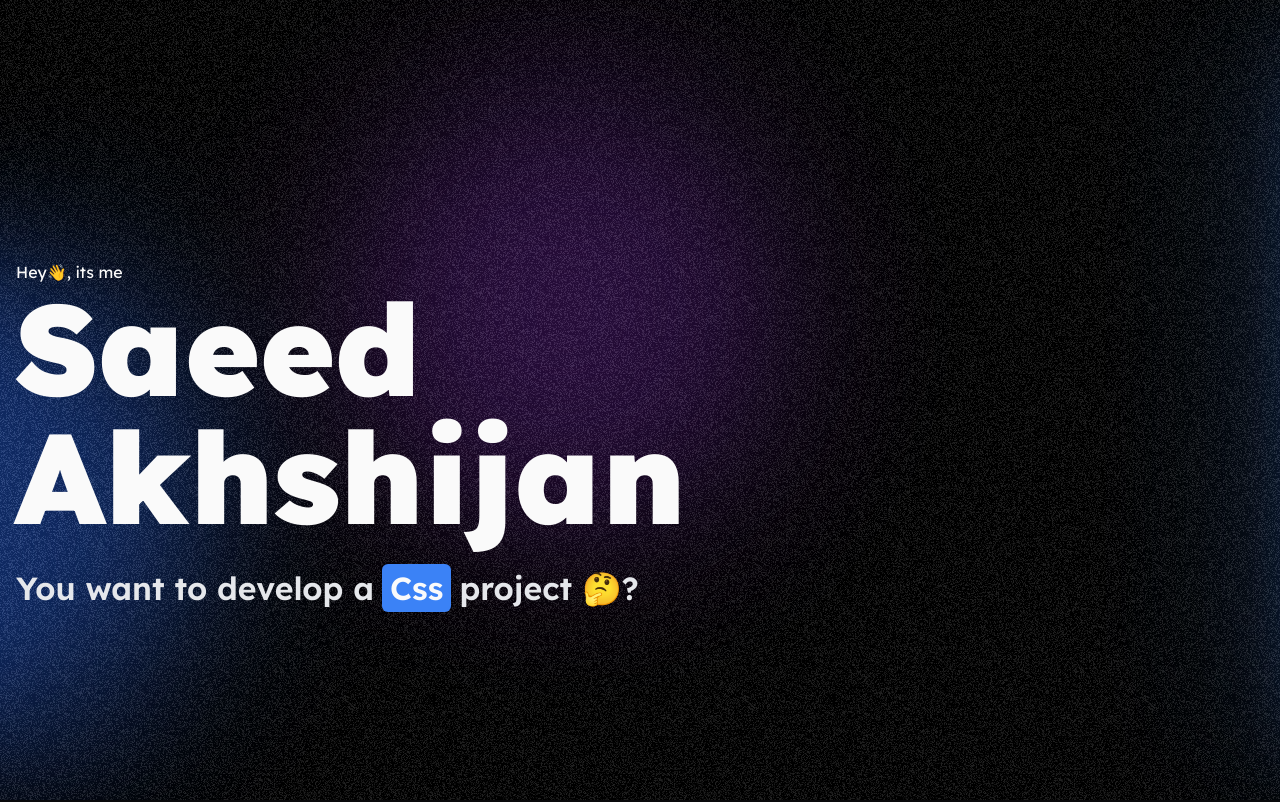
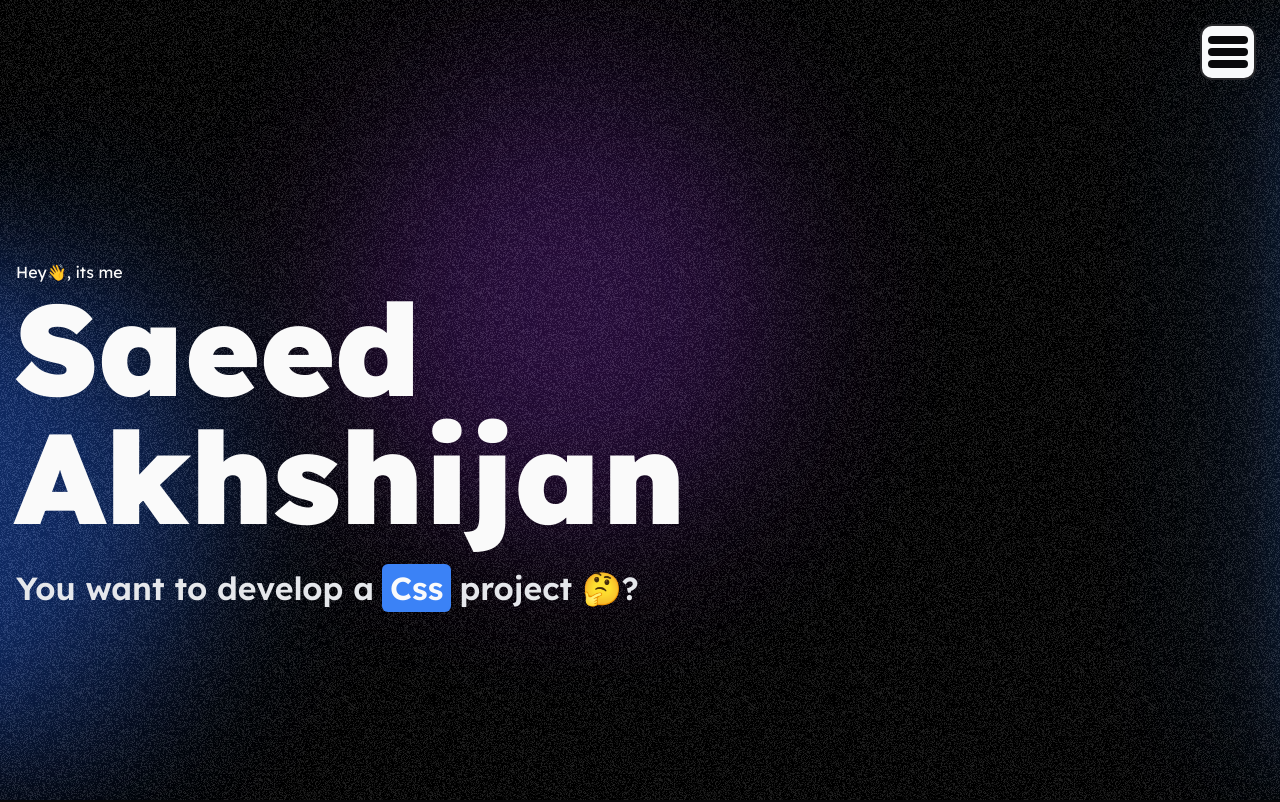
Before and after one commit to saeeda7n/saeedakhshijan, a Next.js app: page / in a window 1280 px wide. Shown: the top 802 px of the page. Built offline with nearby package versions, Linux system fonts and the light colour scheme.

Commit message:
added navbar

```diff
--- a/app/(root)/_components/aboutMe.tsx
+++ b/app/(root)/_components/aboutMe.tsx
@@ -28,6 +28,7 @@ export function AboutMe() {
      </p>
     </div>
    </div>
+   <div id="about_me" aria-hidden />
   </section>
  );
 }
--- a/app/(root)/_components/hero.tsx
+++ b/app/(root)/_components/hero.tsx
@@ -90,6 +90,7 @@ export function Hero() {
 
  return (
   <section
+   id="hero"
    className="relative z-50 bg-black selection:bg-zinc-900 selection:text-gray-100"
    style={
     {
--- a/app/(root)/_components/otherSkills.tsx
+++ b/app/(root)/_components/otherSkills.tsx
@@ -6,7 +6,10 @@ import { useWindowSize } from "react-use";
 
 export function OtherSkills() {
  return (
-  <section className="relative flex min-h-screen w-screen items-center overflow-hidden bg-gray-50 py-16 text-gray-800">
+  <section
+   id="ecosystem"
+   className="relative flex min-h-screen w-screen items-center overflow-hidden bg-gray-50 py-16 text-gray-800"
+  >
    <Background />
    <div className="container relative z-20 flex flex-col items-center gap-5">
     <div className="text-center">
--- a/app/(root)/_components/projectContainer.tsx
+++ b/app/(root)/_components/projectContainer.tsx
@@ -17,7 +17,11 @@ export function ProjectContainer({
   ["0%", "0%", `${100 / len - 100}%`],
  );
  return (
-  <section ref={target} style={{ minHeight: `${len * 100 + 220}vh` }}>
+  <section
+   id="projects"
+   ref={target}
+   style={{ minHeight: `${len * 100 + 220}vh` }}
+  >
    <h2 className="my-16 text-center text-[clamp(2.5rem,10vw,8rem)] font-bold">
     Projects I've Done
    </h2>
--- a/app/(root)/_components/skills.tsx
+++ b/app/(root)/_components/skills.tsx
@@ -40,7 +40,7 @@ function SkillCard({ skill, className }: SkillCardProps) {
 export function Skills() {
  return (
   <DroppingCodes>
-   <section className="relative isolate flex min-h-screen py-16">
+   <section id="skills" className="relative isolate flex min-h-screen py-16">
     <div className="container relative flex flex-col items-center justify-center">
      <h2 className="text-[clamp(2.5rem,10vw,8rem)] font-bold">
       Technical Skills
--- a/app/(root)/layout.tsx
+++ b/app/(root)/layout.tsx
@@ -1,7 +1,13 @@
 import React from "react";
+import Navbar from "@/components/navbar";
 
 const Layout = ({ children }: RootLayoutProps) => {
- return <React.Fragment>{children}</React.Fragment>;
+ return (
+  <React.Fragment>
+   <Navbar />
+   {children}
+  </React.Fragment>
+ );
 };
 
 export default Layout;
--- /dev/null
+++ b/app/test/page.tsx
@@ -0,0 +1,125 @@
+"use client";
+import React, { useEffect, useRef } from "react";
+import { motion, useCycle } from "framer-motion";
+
+const Page = () => {
+ return (
+  <div className="min-h-svh bg-gray-900">
+   <Example />
+  </div>
+ );
+};
+
+export default Page;
+
+// Naive implementation - in reality would want to attach
+// a window or resize listener. Also use state/layoutEffect instead of ref/effect
+// if this is important to know on initial client render.
+// It would be safer to  return null for unmeasured states.
+export const useDimensions = (ref: any) => {
+ const dimensions = useRef({ width: 0, height: 0 });
+
+ useEffect(() => {
+  dimensions.current.width = ref.current.offsetWidth;
+  dimensions.current.height = ref.current.offsetHeight;
+ }, []);
+
+ return dimensions.current;
+};
+
+const variants = {
+ open: {
+  transition: { staggerChildren: 0.07, delayChildren: 0.2 },
+ },
+ closed: {
+  transition: { staggerChildren: 0.05, staggerDirection: -1 },
+ },
+};
+
+export const Navigation = () => (
+ <motion.ul variants={variants}>
+  {itemIds.map((i) => (
+   <MenuItem i={i} key={i} />
+  ))}
+ </motion.ul>
+);
+
+const itemIds = [0, 1, 2, 3, 4];
+
+export const MenuToggle = ({ toggle }) => (
+ <button className="text-gray-800" onClick={toggle}>
+  Not
+ </button>
+);
+
+const colors = ["#FF008C", "#D309E1", "#9C1AFF", "#7700FF", "#4400FF"];
+
+export const MenuItem = ({ i }) => {
+ const variants = {
+  open: {
+   y: 0,
+   opacity: 1,
+   transition: {
+    y: { stiffness: 1000, velocity: -100 },
+   },
+  },
+  closed: {
+   y: 50,
+   opacity: 0,
+   transition: {
+    y: { stiffness: 1000 },
+   },
+  },
+ };
+
+ const style = { border: `2px solid ${colors[i]}` };
+ return (
+  <motion.li
+   variants={variants}
+   whileHover={{ scale: 1.1 }}
+   whileTap={{ scale: 0.95 }}
+  >
+   <div className="icon-placeholder" style={style} />
+   <div className="text-placeholder" style={style} />
+  </motion.li>
+ );
+};
+
+const sidebar = {
+ open: (height = 1000) => ({
+  clipPath: `circle(${height * 2 + 200}px at 40px 40px)`,
+  transition: {
+   type: "spring",
+   stiffness: 20,
+   restDelta: 2,
+  },
+ }),
+ closed: {
+  clipPath: "circle(30px at 40px 40px)",
+  transition: {
+   delay: 0.5,
+   type: "spring",
+   stiffness: 400,
+   damping: 40,
+  },
+ },
+};
+
+export const Example = () => {
+ const [isOpen, toggleOpen] = useCycle(false, true);
+ const containerRef = useRef(null);
+ const { height } = useDimensions(containerRef);
+
+ return (
+  <motion.nav
+   initial={false}
+   animate={isOpen ? "open" : "closed"}
+   custom={height}
+   ref={containerRef}
+  >
+   <motion.div className="background bg-gray-200" variants={sidebar} />
+   <Navigation />
+   <MenuToggle toggle={() => toggleOpen()} />
+  </motion.nav>
+ );
+};
--- /dev/null
+++ b/components/navbar.tsx
@@ -0,0 +1,256 @@
+"use client";
+import React, { useEffect } from "react";
+import { motion, useCycle, Variants } from "framer-motion";
+import { useLenis } from "@studio-freight/react-lenis";
+import { LINKS } from "@/data/links";
+
+const items = [
+ {
+  name: "Home",
+  pointer: "#hero",
+ },
+ {
+  name: "About Me",
+  pointer: "#about_me",
+ },
+ {
+  name: "Technical Skills",
+  pointer: "#skills",
+ },
+ {
+  name: "React Ecosystem",
+  pointer: "#ecosystem",
+ },
+ {
+  name: "Projects",
+  pointer: "#projects",
+ },
+ {
+  name: "Contact Me",
+  pointer: "#contact_me",
+ },
+];
+
+const variants: Variants = {
+ open: {
+  clipPath: `xywh(0% 0% 100% 100% round 0.75rem 0.75rem)`,
+  transition: {
+   delay: 0.5,
+  },
+ },
+ closed: {
+  clipPath: `xywh(100% 0% 0% 0% round 0.75rem 0.75rem)`,
+  transition: {
+   delay: 0.5,
+  },
+ },
+};
+
+const backgroundVariants: Variants = {
+ closed: {
+  backdropFilter: `blur(0px)`,
+  pointerEvents: "none",
+  background: "#00000000",
+  transition: {
+   delay: 0.5,
+  },
+ },
+ open: {
+  backdropFilter: `blur(24px)`,
+  pointerEvents: "auto",
+  background: "#00000033",
+ },
+};
+
+const menuItemVariants: Variants = {
+ open: {
+  y: 0,
+  opacity: 1,
+  transition: {
+   y: { type: "spring" },
+  },
+ },
+ closed: {
+  y: 50,
+  opacity: 0,
+  transition: {
+   y: { type: "spring" },
+  },
+ },
+};
+
+const navigationVariants: Variants = {
+ open: {
+  transition: { staggerChildren: 0.07, delayChildren: 0.75 },
+ },
+ closed: {
+  transition: { staggerChildren: 0.05, staggerDirection: -1 },
+ },
+};
+const linksVariants: Variants = {
+ open: {
+  transition: { staggerChildren: 0.07, delayChildren: 0.75 },
+ },
+ closed: {
+  transition: { staggerChildren: 0.05, staggerDirection: -1 },
+ },
+};
+
+const linkItemVariants: Variants = {
+ open: {
+  opacity: 1,
+  transition: {
+   y: { type: "spring" },
+  },
+ },
+ closed: {
+  opacity: 0,
+  transition: {
+   y: { type: "spring" },
+  },
+ },
+};
+
+function MenuItem({ item, toggle }: { item: any; toggle: () => void }) {
+ const lenis = useLenis();
+
+ return (
+  <motion.li
+   className="cursor-pointer text-[clamp(1rem,10vw,2rem)] font-bold uppercase text-gray-500 hover:text-gray-950 sm:text-4xl md:text-5xl"
+   variants={menuItemVariants}
+   onClick={() => {
+    lenis?.start();
+    toggle();
+    lenis?.scrollTo(item.pointer);
+   }}
+  >
+   {item.name.split("").map((word, index) => (
+    <span className="hoverText" key={index}>
+     {word}
+    </span>
+   ))}
+  </motion.li>
+ );
+}
+
+function Navigation({ toggle }: { toggle: () => void }) {
+ return (
+  <motion.ul
+   className="flex flex-col gap-5 md:gap-10"
+   variants={navigationVariants}
+  >
+   {items.map((item, key) => (
+    <MenuItem toggle={toggle} item={item} key={key} />
+   ))}
+  </motion.ul>
+ );
+}
+
+function Links() {
+ return (
+  <motion.div variants={linksVariants} className="mt-auto flex flex-wrap gap-5">
+   {LINKS.map((link) => (
+    <motion.a
+     variants={linkItemVariants}
+     key={link.name}
+     target="_blank"
+     href={link.url}
+     className="flex items-center gap-1"
+    >
+     {link.icon}
+     <span>{link.name}</span>
+    </motion.a>
+   ))}
+  </motion.div>
+ );
+}
+
+function NavigationButton({ toggle }: { toggle: () => void }) {
+ const topVariants: Variants = {
+  open: {
+   rotate: 45,
+   marginLeft: "0.5rem",
+  },
+  closed: {
+   rotate: 0,
+   marginLeft: "0rem",
+  },
+ };
+ const bottomVariants: Variants = {
+  open: {
+   rotate: -45,
+   marginLeft: "0.5rem",
+  },
+  closed: {
+   rotate: 0,
+   marginLeft: "0rem",
+  },
+ };
+
+ const centerVariants: Variants = {
+  open: {
+   scale: 0,
+  },
+  closed: {
+   scale: 1,
+  },
+ };
+ return (
+  <button
+   onClick={() => toggle()}
+   className="pointer-events-auto absolute right-2 top-2 z-50 flex size-14 flex-col items-center justify-center gap-1 rounded-xl border-2 bg-gray-50"
+  >
+   <div className="flex aspect-square h-8 w-10 flex-col justify-between">
+    <motion.span
+     variants={topVariants}
+     className="h-2 w-full origin-top-left rounded-full bg-zinc-950"
+    />
+    <motion.span
+     variants={centerVariants}
+     className="h-2 w-full rounded-full bg-zinc-950"
+    />
+    <motion.span
+     variants={bottomVariants}
+     className="h-2 w-full origin-bottom-left rounded-full bg-zinc-950"
+    />
+   </div>
+  </button>
+ );
+}
+
+const Navbar = () => {
+ const lenis = useLenis();
+ const [isOpen, toggleOpen] = useCycle(false, true);
+ useEffect(() => {
+  if (!lenis) return;
+  isOpen ? lenis.stop() : lenis.start();
+ }, [isOpen]);
+ return (
+  <motion.header
+   dir="rtl"
+   initial={false}
+   variants={backgroundVariants}
+   animate={isOpen ? "open" : "closed"}
+   className="fixed inset-0 z-[99999] bg-zinc-950/50"
+  >
+   <motion.nav
+    animate={isOpen ? "open" : "closed"}
+    dir="ltr"
+    className="absolute inset-y-4 left-4 right-4 max-w-3xl"
+   >
+    <NavigationButton toggle={toggleOpen} />
+    <motion.div
+     initial={false}
+     variants={variants}
+     style={{ overflowY: isOpen ? "auto" : "hidden", overflowX: "hidden" }}
+     className="absolute inset-0 flex flex-col justify-between gap-10 rounded-xl bg-gray-50 p-6 text-gray-900 md:p-10"
+    >
+     <Navigation toggle={toggleOpen} />
+     <Links />
+    </motion.div>
+   </motion.nav>
+  </motion.header>
+ );
+};
+
+export default Navbar;
--- /dev/null
+++ b/data/links.tsx
@@ -0,0 +1,24 @@
+import { AtSignIcon, Github, Instagram, Phone } from "lucide-react";
+
+export const LINKS = [
+ {
+  name: "+98 930 392 9013",
+  url: "tel:+989303929013",
+  icon: <Phone />,
+ },
+ {
+  name: "sakhshijan@gmail.com",
+  url: "mailto:sakhshijan@gmail.com",
+  icon: <AtSignIcon />,
+ },
+ {
+  name: "76_saeed_a",
+  url: "https://www.instagram.com/76_saeed_a",
+  icon: <Instagram />,
+ },
+ {
+  name: "git/saeeda7n",
+  url: "https://github.com/saeeda7n",
+  icon: <Github />,
+ },
+];
```
Also changed, not shown: app/(root)/_components/contactMe.tsx (+18 -38 lines), app/globals.css (+28 -1 lines).
